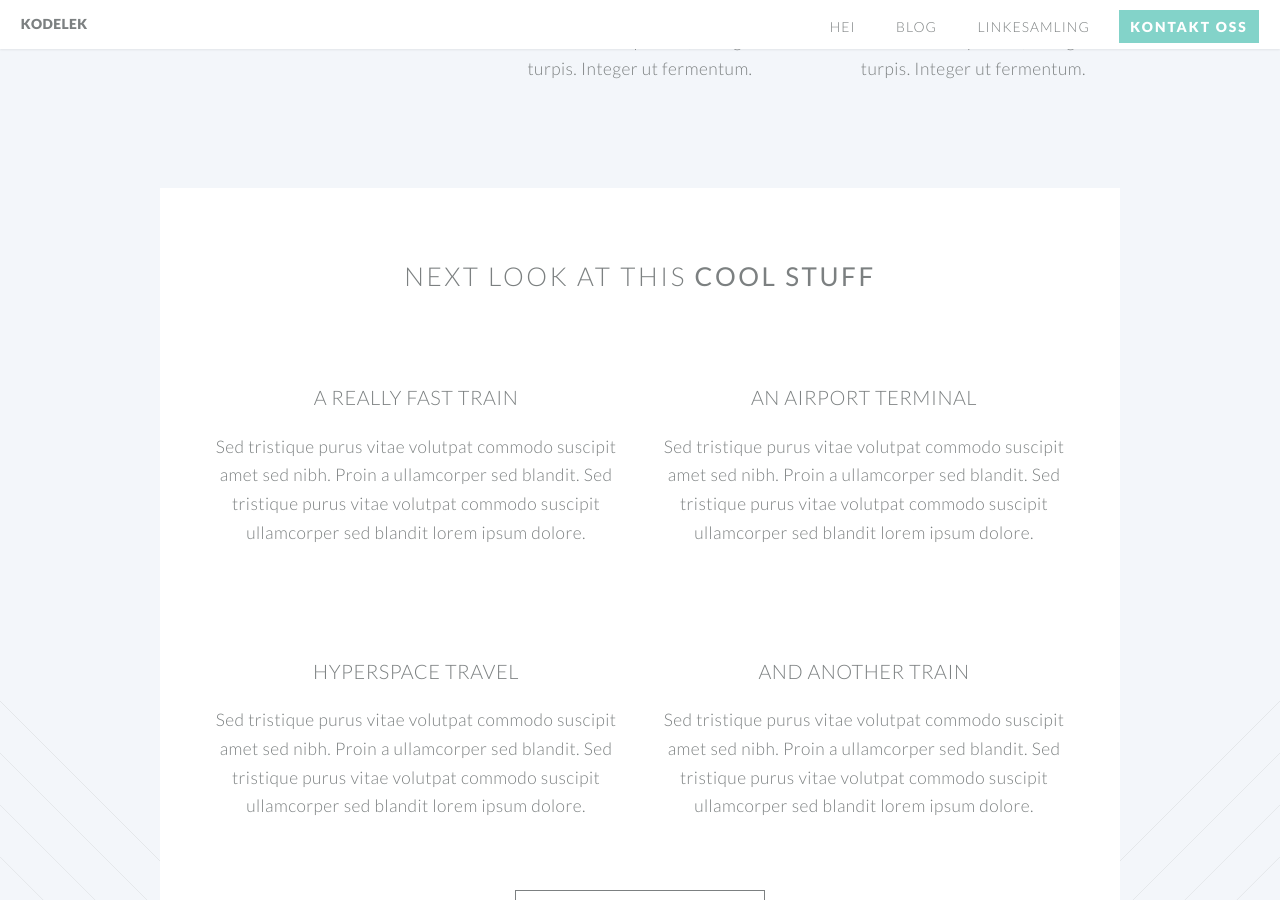
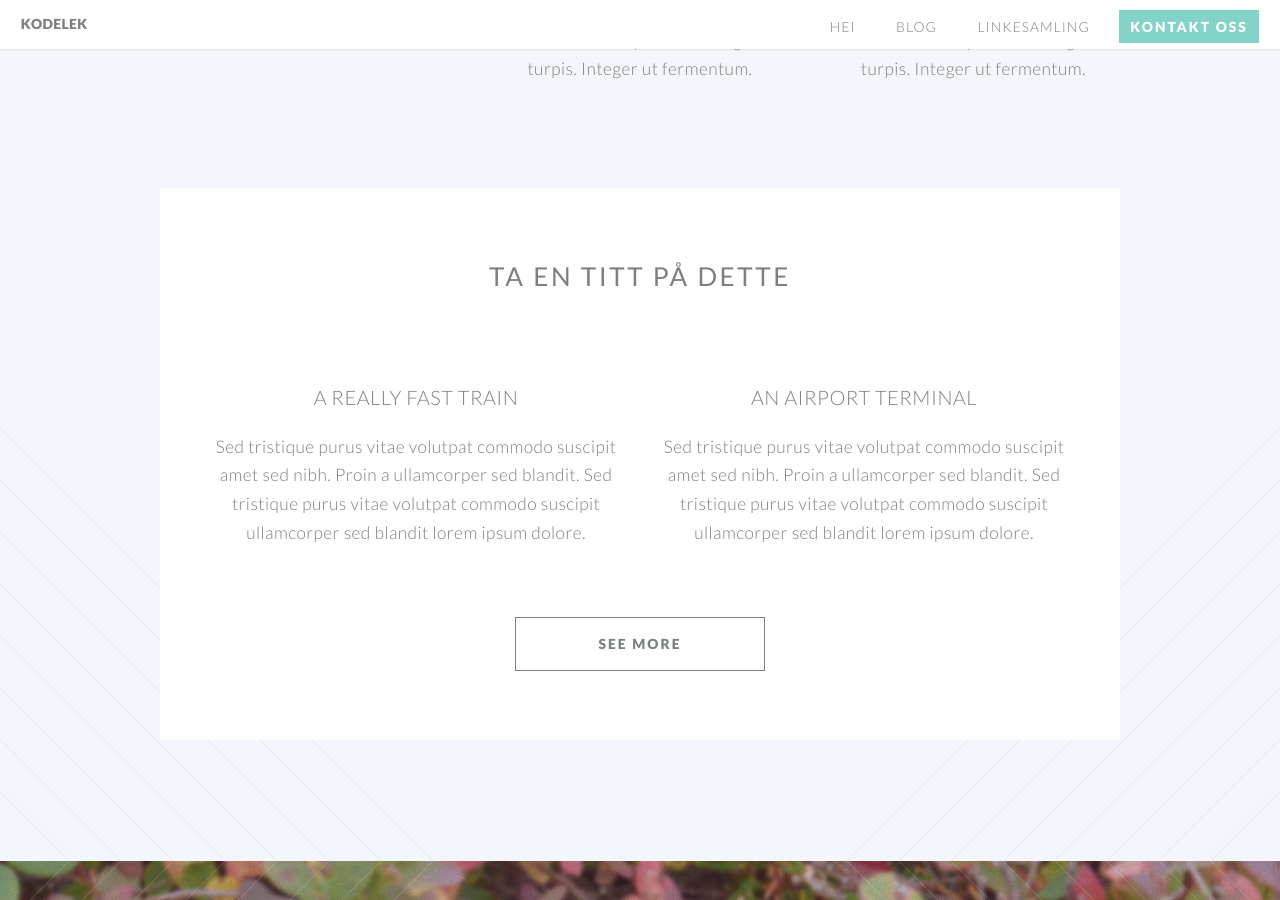
Before and after one commit to kodelek/kodelek.github.io, a Jekyll site: the page built from index.html, in a window 1280 px wide and 900 px high, scrolled down 1713 px. Built offline with Jekyll 4.4.1, drawn with Linux system fonts in a browser that asks for light colours.

Commit message:
Change subtitle

```diff
--- a/index.html
+++ b/index.html
@@ -82,7 +82,7 @@ layout: landing-page
 				<!-- Three -->
 					<section class="wrapper style3 container special">
 						<header class="major">
-							<h2>Next look at this <strong>cool stuff</strong></h2>
+							<h2><strong>Ta en titt på dette</strong></h2>
 						</header>
 						<div class="row">
 							<div class="6u">
@@ -106,7 +106,7 @@ layout: landing-page
 
 							</div>
 						</div>
-						<div class="row">
+						<!--div class="row">
 							<div class="6u">
 								<section>
 									<a href="#" class="image featured"><img src="images/pic03.jpg" alt="" /></a>
@@ -127,7 +127,7 @@ layout: landing-page
 								</section>
 
 							</div>
-						</div>
+						</div-->
 
 						<footer class="major">
 							<ul class="buttons">
```
